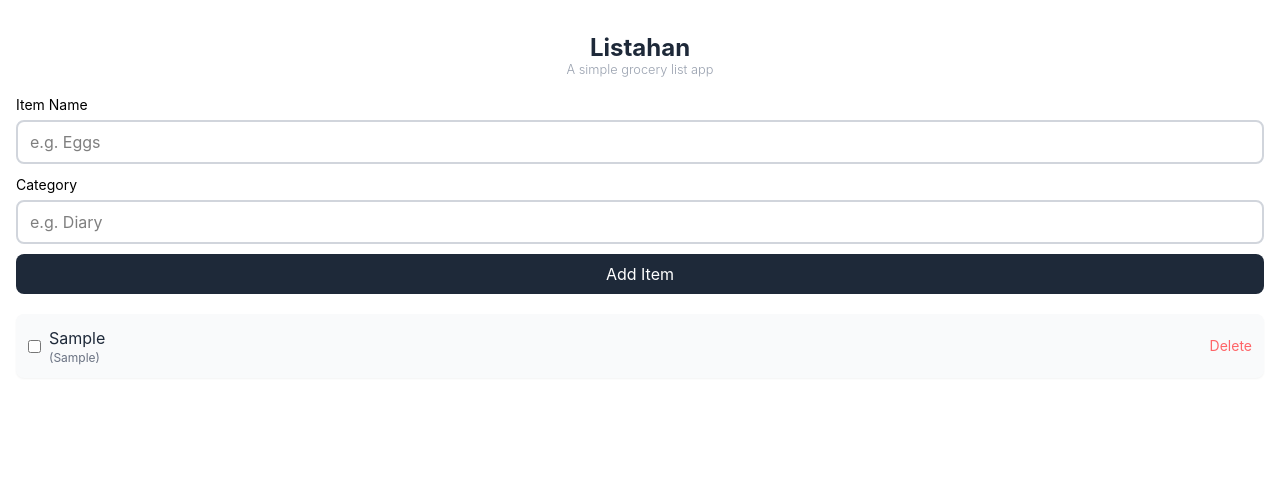
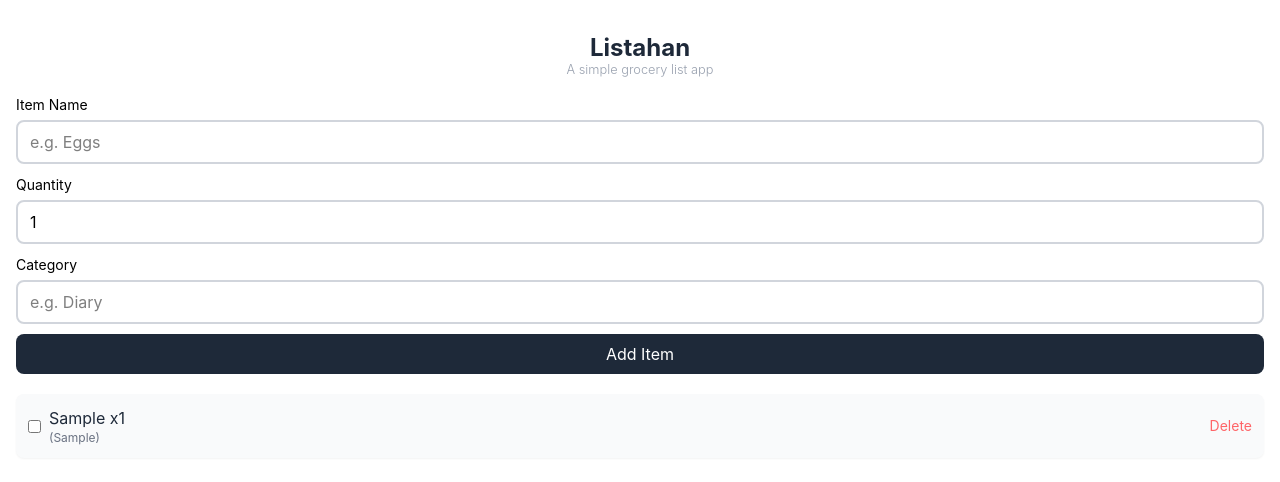
Before and after one commit to gabify/grocery-list-react, a React (Vite) app: page / in a window 1280 px wide. Both pictures are taken after typing "Sample", "Sample" into the empty fields and a click on the button "Add Item". Shown: the top 482 px of the page. Built offline with nearby package versions, Linux system fonts and the light colour scheme.

Commit message:
Added quantity input upon creating new item

```diff
--- a/src/components/AddItemForm.jsx
+++ b/src/components/AddItemForm.jsx
@@ -3,6 +3,7 @@ import { useState } from "react";
 const AddItemForm = ({ onAddItem }) => {
     const [itemName, setItemName] = useState("");
     const [category, setCategory] = useState("");
+    const [quantity, setQuantity] = useState(1);
 
     const handleSubmit = (e) => {
         e.preventDefault();
@@ -10,11 +11,13 @@ const AddItemForm = ({ onAddItem }) => {
             const newItem = {
                 name: itemName.trim(),
                 category: category.trim() || "Uncategorized",
+                quantity: parseInt(quantity) || 1,
                 isBought: false,
             };
             onAddItem(newItem);
             setItemName("");
             setCategory("");
+            setQuantity(1);
         }
     }
 
@@ -28,6 +31,16 @@ const AddItemForm = ({ onAddItem }) => {
                     placeholder="e.g. Eggs"
                     value={itemName}
                     onChange={(e) => setItemName(e.target.value)}
+                />
+            </div>
+            <div className="mb-2">
+                <label className="text-sm">Quantity</label>
+                <input
+                    type="number"
+                    className="w-full rounded-lg border-2 border-gray-300 px-3 py-2 mt-1"
+                    placeholder="e.g. 12"
+                    value={quantity}
+                    onChange={(e) => setQuantity(e.target.value)}
                 />
             </div>
             <div className="mb-0.5">
--- a/src/components/GroceryItem.jsx
+++ b/src/components/GroceryItem.jsx
@@ -4,7 +4,7 @@ const GroceryItem = ({ item, onDelete, onToggle }) => {
             <div className="flex items-center gap-2">
                 <input type="checkbox" checked={item.isBought} onChange={onToggle} />
                 <div>
-                    <p className={`text-gray-800 ${item.isBought ? 'line-through' : ''}`}>{item.name}</p>
+                    <p className={`text-gray-800 ${item.isBought ? 'line-through' : ''}`}>{item.name} x{item.quantity}</p>
                     <p className="text-xs text-gray-500">({item.category})</p>
                 </div>
             </div>
```
